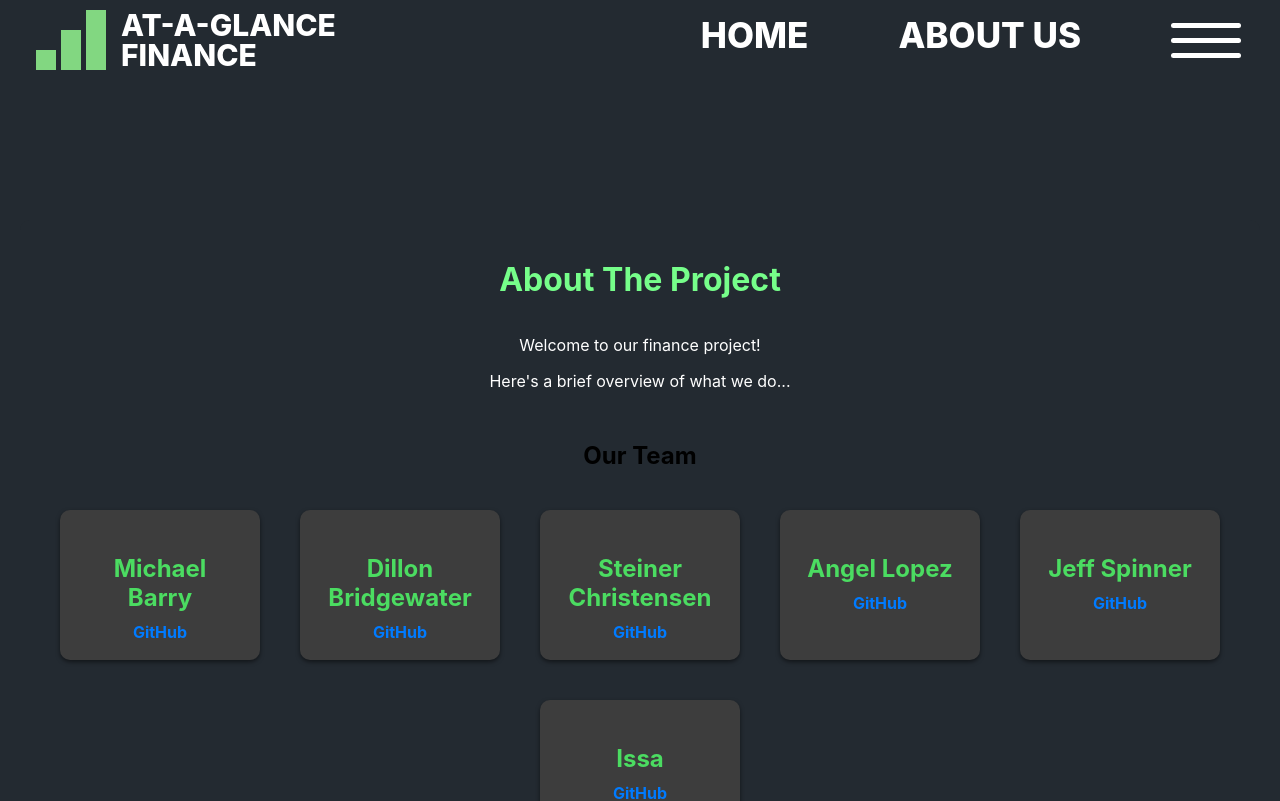
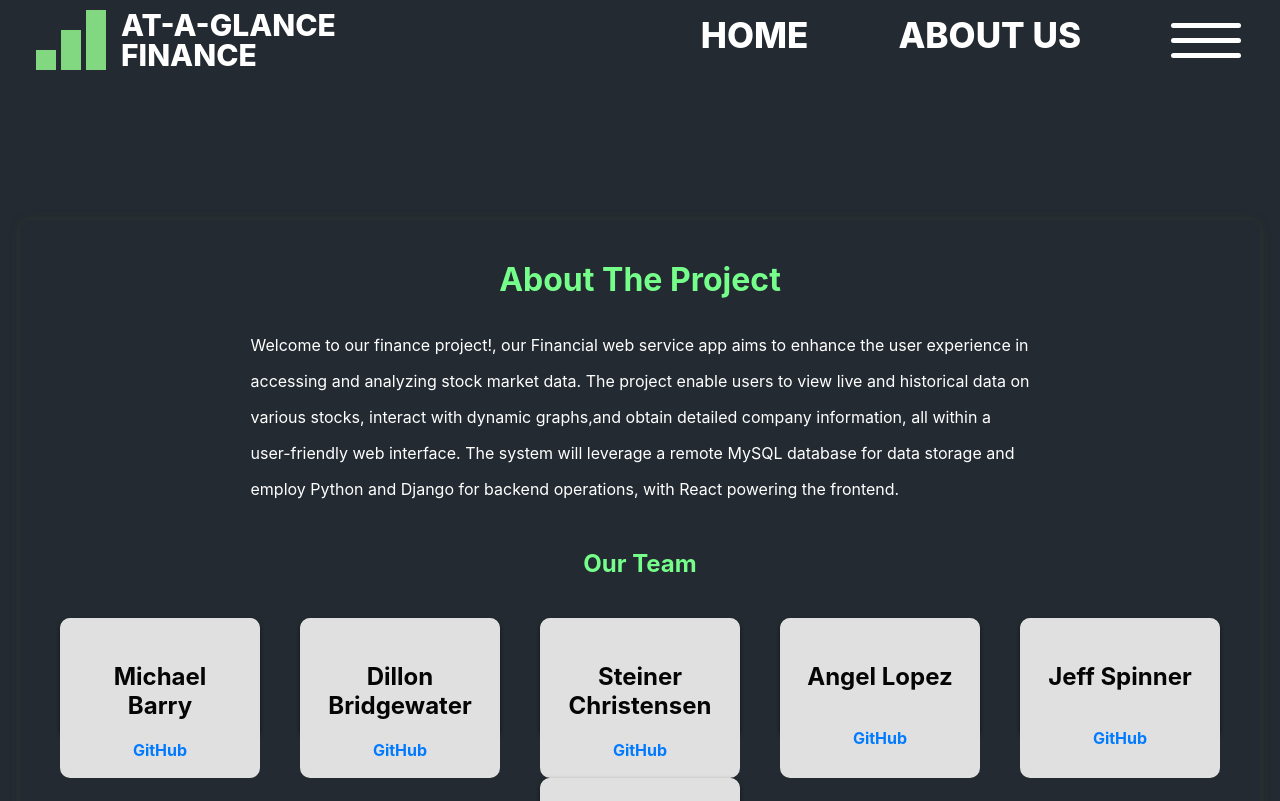
Before and after one commit to SpacePirate3/480-Finance-Website, a React (Create React App) app in the folder frontend/: page /about in a window 1280 px wide. Shown: the top 801 px of the page. Built offline with nearby package versions, Linux system fonts and the light colour scheme.

Commit message:
finalizing the about us bage
change some colors for the cards and the action when hoverring added the names and the github links

```diff
--- a/frontend/src/components/AboutUsPage/AboutUs.css
+++ b/frontend/src/components/AboutUsPage/AboutUs.css
@@ -1,27 +1,32 @@
 .about-us-container {
-    margin-top: 200px; /* Move container down from header */
+    margin-top: 200px;
     padding: 20px;
-    background-color: #232A31; /* Light background color */
-    border-radius: 10px; /* Rounded corners */
-    box-shadow: 0 0 10px 232A31(51, 67, 47); /* Box shadow for depth */
-    display: flex; /* Use flexbox to center content */
-    flex-direction: column; /* Align children vertically */
-    align-items: center; /* Center children horizontally */
-    text-align: center; /* Center text content */
+    background-color: #232A31;
+    border-radius: 10px;
+    box-shadow: 0 0 10px rgba(51, 67, 47, 0.5);
+    display: flex;
+    flex-direction: column;
+    align-items: center;
+    text-align: center;
 }
 
 .about-us-container h1 {
     font-size: 32px;
     margin-bottom: 20px;
-    margin-top: 20px; /* Add margin on top */
+    margin-top: 20px;
     font-family: 'Inter', sans-serif;
     font-weight: bold;
-    color: #76fe8a; /* Dark text color */
+    color: #76fe8a;
+}
+
+.about-us-container h2 {
+    color: #76fe8a;
 }
 
 .project-description {
     margin-bottom: 20px;
-    color: #ffffff; /* Medium-dark text color */
+    text-align: left;
+    color: #ffffff;
 }
 
 .project-description p {
@@ -30,26 +35,32 @@
 
 .people-container {
     display: flex;
-    flex-wrap: wrap; /* Allow wrapping */
-    justify-content: center; /* Center items horizontally */
+    flex-wrap: wrap;
+    justify-content: center;
 }
 
 .person-card {
-    width: 200px; /* Set the width to your desired value */
-    height: 150px; /* Set the height to be taller than the width */
+    width: 200px;
+    height: 120px;
     margin: 20px;
-    background-color: #3d3d3d; /* White background */
-    border-radius: 10px; /* Rounded corners */
-    box-shadow: 0 2px 4px rgba(0, 0, 0, 0.502); /* Box shadow for depth */
+    background-color: #8d8d8d;
+    border-radius: 10px;
+    box-shadow: 0 2px 4px rgba(0, 0, 0, 0.502);
     transition: transform 0.3s ease-in-out;
 }
 
 .person-card:hover {
-    transform: translateY(-5px); /* Move card up slightly on hover */
+    transform: translateY(-5px);
 }
 
 .person-content {
+    display: flex;
+    flex-direction: column;
+    justify-content: space-between;
+    height: 100%;
     padding: 20px;
+    background-color: #e0e0e0;
+    border-radius: 10px;
 }
 
 .person-content h3 {
@@ -57,19 +68,23 @@
     font-size: 24px;
     font-family: 'Inter', sans-serif;
     font-weight: bold;
-    color: #4bdc61; /* Dark text color */
+    color: #050505;
 }
 
 .person-content a {
     display: block;
-    color: #007bff; /* Link color */
+    color: #007bff;
     text-decoration: none;
     font-size: 16px;
     font-family: 'Inter', sans-serif;
     font-weight: bold;
     transition: color 0.3s ease-in-out;
+    background-color: #e0e0e0;
+    padding: 10px;
+    border-radius: 10px;
 }
 
 .person-content a:hover {
-    color: #00b351; /* Darker link color on hover */
+    color: #00ff73;
+    background-color: #0088ff;
 }
--- a/frontend/src/components/AboutUsPage/AboutUs.js
+++ b/frontend/src/components/AboutUsPage/AboutUs.js
@@ -8,7 +8,7 @@ const people = [
     { id: 3, name: 'Steiner Christensen', github: 'https://github.com/SteinerChris' },
     { id: 4, name: 'Angel Lopez', github: 'https://github.com/AngelL-015' },
     { id: 5, name: 'Jeff Spinner', github: 'https://github.com/SpinnerJ' },
-    { id: 6, name: 'Issa', github: 'https://github.com/Issa-73' }
+    { id: 6, name: 'Ahmed Issa', github: 'https://github.com/Issa-73' }
 ];
 
 const AboutUs = () => {
@@ -18,9 +18,14 @@ const AboutUs = () => {
             <div className="about-us-container">
                 <h1>About The Project</h1>
                 <div className="project-description">
-                    <p>Welcome to our finance project!</p>
-                    <p>Here's a brief overview of what we do...</p>
-                    {/* Add more project description here as needed */}
+
+        <p>Welcome to our finance project!, our Financial web service  app  aims to enhance the user experience in </p>
+        <p>accessing and analyzing stock market data. The project enable users to view live and historical data on  </p>
+        <p> various stocks, interact with dynamic graphs,and obtain detailed company information, all within a  </p>
+        <p>user-friendly web interface. The system will leverage a remote MySQL database for data storage and </p>
+        <p> employ Python and Django for backend operations, with React powering the frontend.</p>
+
+
                 </div>
                 <h2>Our Team</h2>
                 <div className="people-container">
```
